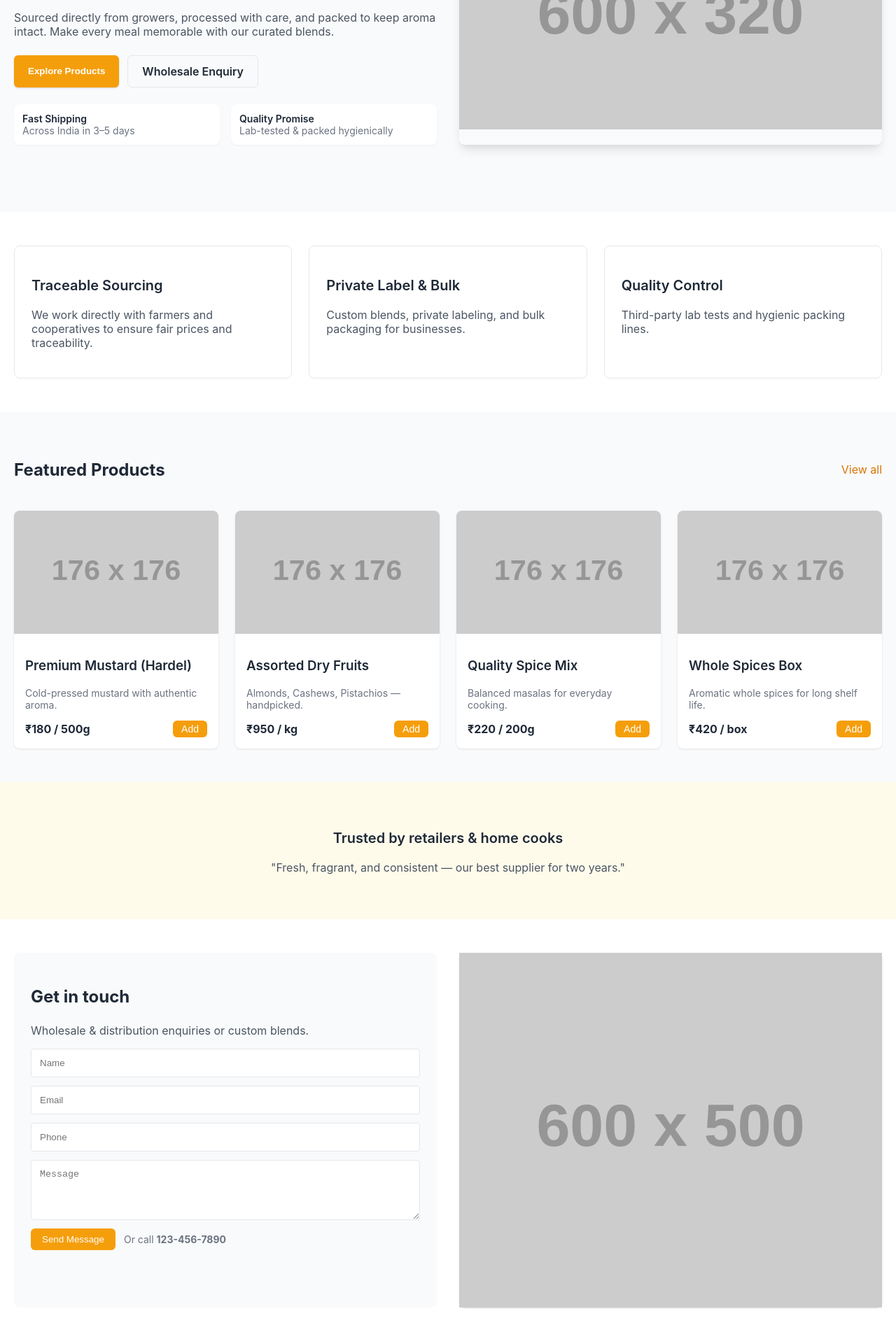
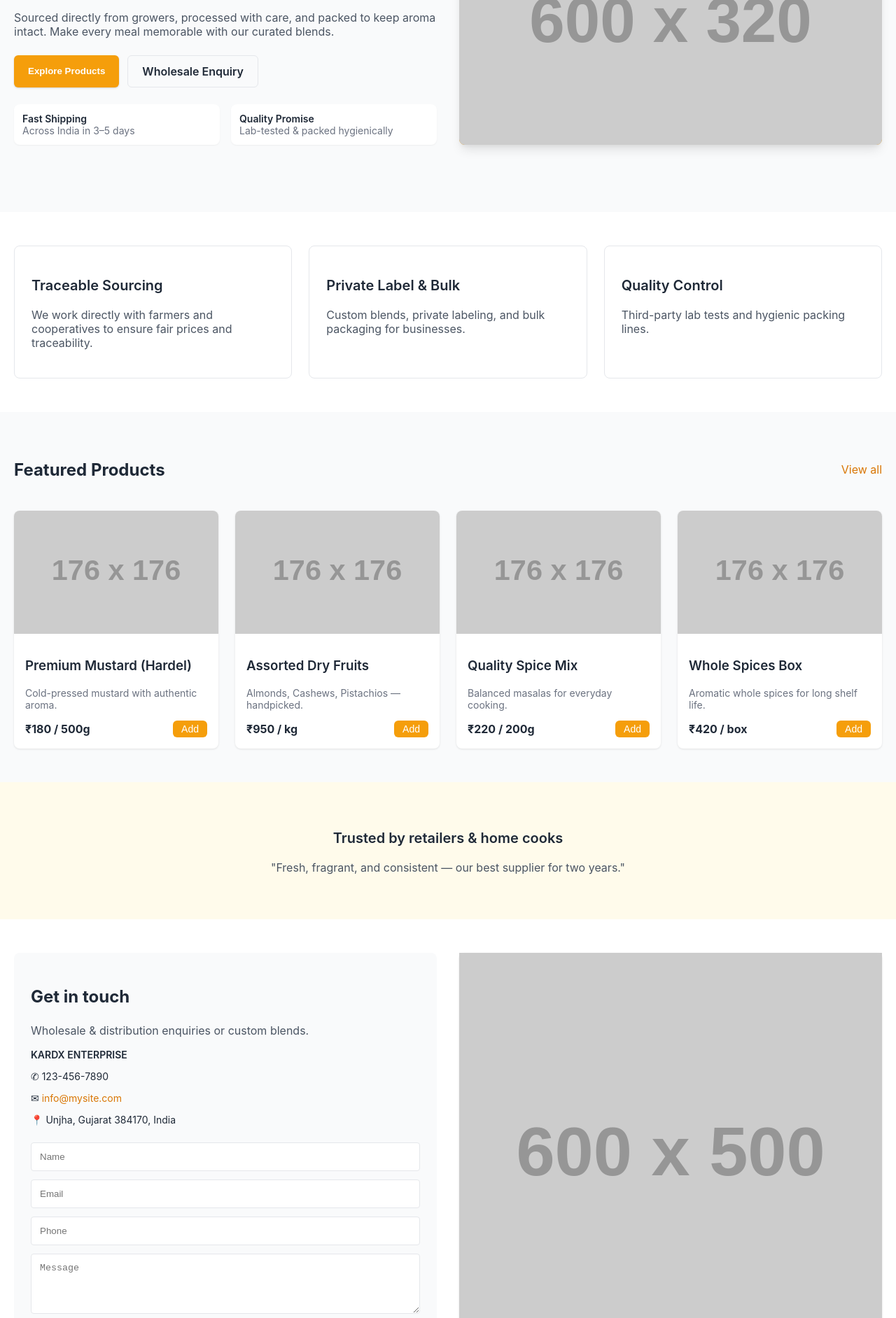
Before and after one commit to uvtechnologyins/website-extra-species, a plain HTML site: page index.html in a window 1280 px wide. Shown: the part 351-2235 px from the top of the page at 70% size. Drawn offline with Linux system fonts and the light colour scheme; placeholder pictures from the web are drawn by us.

Commit message:
Initial commit: Spice Store website with README

```diff
--- a/index.html
+++ b/index.html
@@ -117,6 +117,7 @@
         .hero-grid {
             display: grid;
             grid-template-columns: 1fr;
+            align-items: center; /* Ensures grid children align vertically */
         }
         .hero-cta-group {
             margin-top: 1.5rem;
@@ -142,9 +143,17 @@
         .stat-box {
             padding: 0.75rem;
         }
+
+        /* FIX: Applied fixed height to the container and made the image fill it */
+        .hero-image-container {
+            height: 20rem; /* h-80 fixed height for mobile/default */
+            overflow: hidden;
+            background-color: #f59e0b; /* Background color for placeholder area */
+        }
         .hero-image-container img {
             width: 100%;
-            height: 20rem; /* h-80 */
+            height: 100%; /* Image fills the container */
+            object-fit: cover;
         }
 
         /* Feature/About Sections */
@@ -186,7 +195,7 @@
         }
         .contact-form-container { padding: 1.5rem; }
         .contact-form {
-            margin-top: 0.75rem; /* Adjusted spacing after removal of details block */
+            margin-top: 1.5rem; /* Restored margin to separate from contact details */
             display: grid;
             grid-template-columns: 1fr;
             gap: 0.75rem;
@@ -261,6 +270,11 @@
             .menu-button { display: none; }
             .hero-grid, .contact-grid { grid-template-columns: repeat(2, 1fr); }
             .feature-grid { grid-template-columns: repeat(3, 1fr); }
+
+            /* On desktop, remove the fixed height from the image container to let the grid dictate the height */
+            .hero-image-container {
+                height: 100%;
+            }
 
             /* Footer desktop alignment */
             .pre-footer-grid { grid-template-columns: repeat(2, 1fr); }
@@ -387,7 +401,14 @@
                         <h3 class="text-2xl font-bold">Get in touch</h3>
                         <p class="mt-2 text-gray-600">Wholesale & distribution enquiries or custom blends.</p>
 
-                        <!-- Contact Details above form - REMOVED AS REQUESTED -->
+                        <!-- Contact Details above form - RESTORED -->
+                        <div class="contact-details">
+                            <p class="font-semibold text-base">KARDX ENTERPRISE</p>
+                            <p>&#9990; 123-456-7890</p>
+                            <p>&#9993; <a href="mailto:info@mysite.com" class="text-amber-600">info@mysite.com</a></p>
+                            <p>&#x1F4CD; Unjha, Gujarat 384170, India</p>
+                        </div>
+                        <!-- End Contact Details -->
 
                         <form class="contact-form">
                             <input type="text" placeholder="Name" />
```
